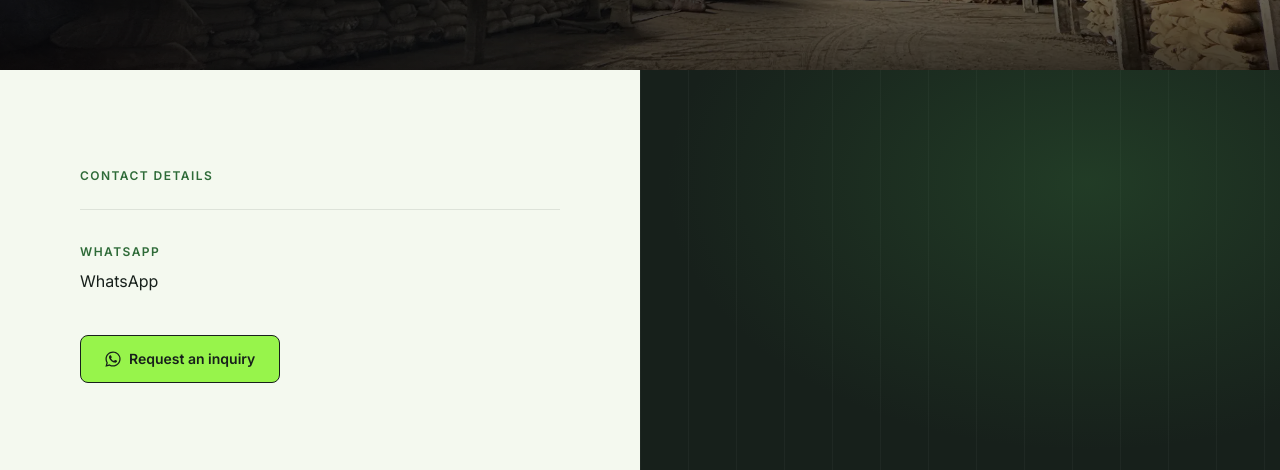
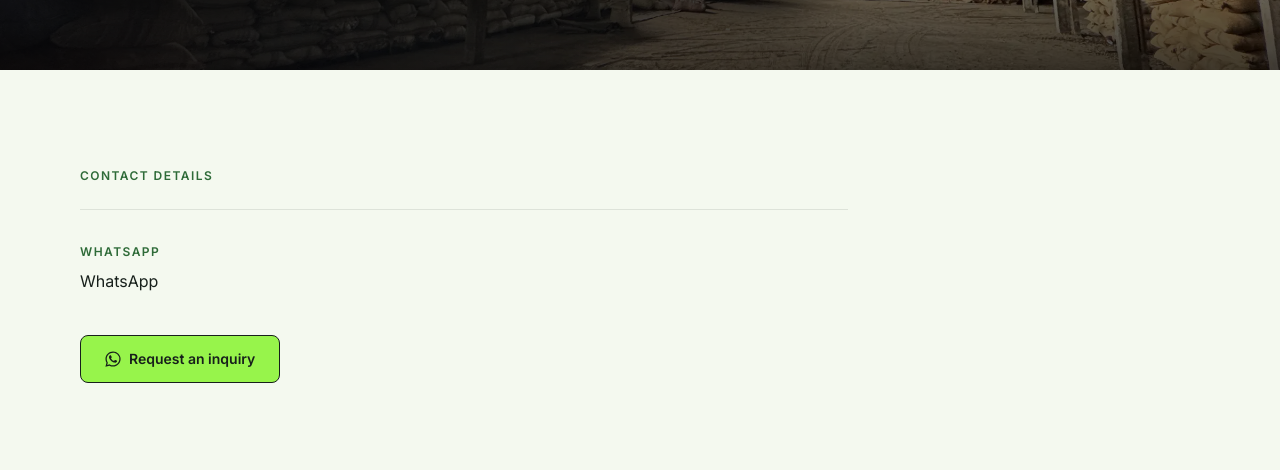
Before and after one commit to chlaudya/indoko-jaya-raya, a Next.js app: page /en/contact in a window 1280 px wide. Shown: the part 330-800 px from the top of the page. Built offline with nearby package versions, Linux system fonts and the light colour scheme; no server answers.

Commit message:
fix(contact): hide map until address confirmed

```diff
--- a/src/app/[locale]/contact/page.tsx
+++ b/src/app/[locale]/contact/page.tsx
@@ -20,6 +20,7 @@ export default async function ContactPage({ params }: { params: Promise<{ locale
   const locale = raw as Locale
   const wa = buildWhatsAppUrl({ locale, templateKey: "contact" })
   const phone = visiblePhone()
+  // Same gate as the address row: no confirmed address → no map DOM / no empty grid column.
   const address = confirmedAddress(locale)
 
   return (
@@ -34,10 +35,17 @@ export default async function ContactPage({ params }: { params: Promise<{ locale
         title={pickLocale(pages.contact.heroTitle, locale)}
         lead={pickLocale(pages.contact.heroLead, locale)}
       />
-      <div className="grid lg:min-h-[560px] lg:grid-cols-2">
-        {/* Left: address (when confirmed), WhatsApp, CTA */}
+      <div className={address ? "grid lg:min-h-[560px] lg:grid-cols-2" : undefined}>
+        {/* Contact details: full-width until a confirmed address unlocks the map column. */}
         <div className="band-lime">
-        <div className="site-wrap flex flex-col justify-center py-16 lg:mr-0 lg:max-w-[688px] lg:py-24">
+          <div
+            className={
+              address
+                ? "site-wrap flex flex-col justify-center py-16 lg:mr-0 lg:max-w-[688px] lg:py-24"
+                : "site-wrap flex flex-col justify-center py-16 lg:py-24"
+            }
+          >
+            <div className={address ? undefined : "max-w-3xl"}>
             <h2 className="label">{pickLocale(ui.contactDetails, locale)}</h2>
             <dl className="mt-6 grid gap-8 border-t border-charcoal/10 pt-8 sm:grid-cols-2">
               {address ? (
@@ -60,8 +68,10 @@ export default async function ContactPage({ params }: { params: Promise<{ locale
             </div>
             </div>
           </div>
-        {/* Right: map only once a confirmed address exists; otherwise a quiet tonal panel (no "Peta menyusul"). */}
+        </div>
+        {address ? (
           <div className="ph ph-dark relative min-h-[360px] lg:min-h-full" aria-hidden="true" />
+        ) : null}
       </div>
     </div>
   )
```
Lines whose indentation alone changed are shown as unchanged.
